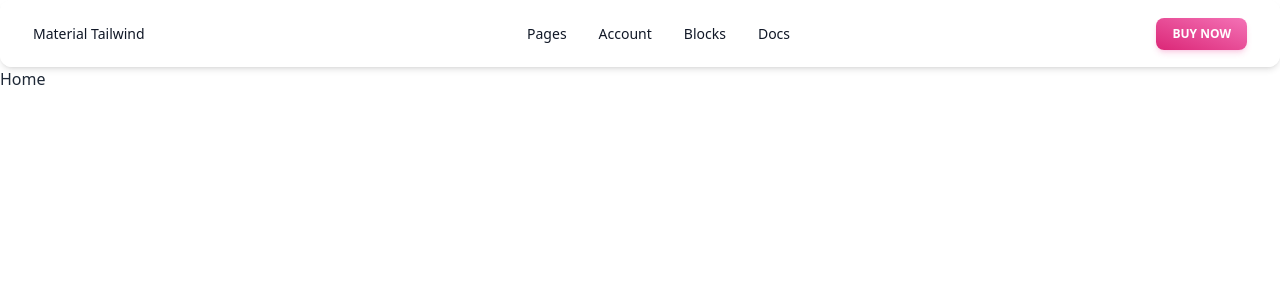
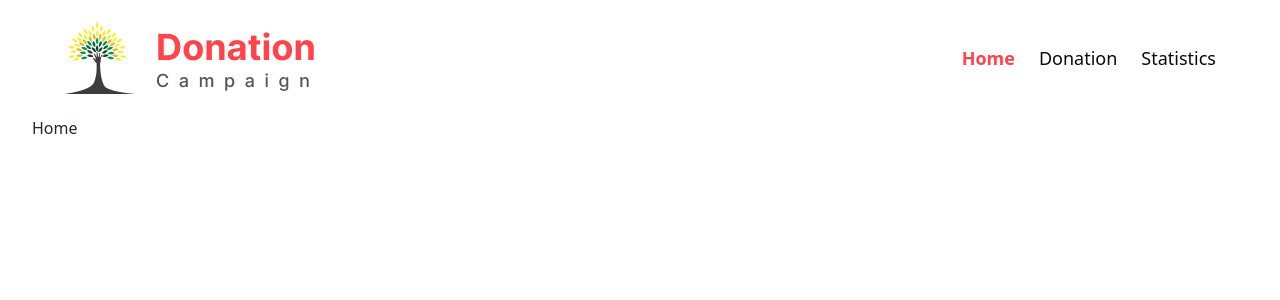
Before and after one commit to developerbadsa/Donation-Campaign, a React (Vite) app: page / in a window 1280 px wide. Shown: the top 300 px of the page. Built offline with nearby package versions, Linux system fonts and the light colour scheme.

Commit message:
created responsive navbar with controled all route link for project

```diff
--- a/src/Layout/Layout.jsx
+++ b/src/Layout/Layout.jsx
@@ -1,10 +1,10 @@
-import React from 'react';
+
 import { Outlet } from 'react-router-dom';
 import Navbar from '../assets/Components/Header/Navbar';
 
 const Layout = () => {
       return (
-            <div>
+            <div className='container mx-auto px-8'>
                   <Navbar></Navbar>
                   <Outlet></Outlet>
             </div>
--- /dev/null
+++ b/src/Pages/Donation/Donation.jsx
@@ -0,0 +1,11 @@
+
+
+const Donation = () => {
+      return (
+            <div>
+                  Donation
+            </div>
+      );
+};
+
+export default Donation;
--- /dev/null
+++ b/src/Pages/Statistics/Statistics.jsx
@@ -0,0 +1,11 @@
+
+
+const Statistics = () => {
+      return (
+            <div>
+                  statistics
+            </div>
+      );
+};
+
+export default Statistics;
--- /dev/null
+++ b/src/assets/Components/Header/Logo/Logo.jsx
@@ -0,0 +1,13 @@
+
+
+const Logo = () => {
+      return (
+            <div>
+                  <a  className="mr-4 block cursor-pointer py-1.5 font-sans text-sm font-normal leading-normal text-inherit antialiased" >
+                        <img src="../../../../../public/logo/Logo.png" alt="" />
+                  </a>
+            </div>
+      );
+};
+
+export default Logo;
--- a/src/assets/Components/Header/Navbar.jsx
+++ b/src/assets/Components/Header/Navbar.jsx
@@ -1,46 +1,46 @@
+import { NavLink } from "react-router-dom";
+import Logo from "./Logo/Logo";
 
 
 const Navbar = () => {
       return (
             <div>
-                  <nav className="mx-auto block w-full max-w-screen-xl rounded-xl border border-white/80 bg-white bg-opacity-80 py-2 px-4 text-white shadow-md backdrop-blur-2xl backdrop-saturate-200 lg:px-8 lg:py-4">
+                  <nav className="mx-auto   bg-white bg-transparent py-2 text-white lg:px-8 lg:py-4">
                         <div>
                               <div className="container mx-auto flex items-center justify-between text-gray-900">
-                                    <a
-                                          href="#"
-                                          className="mr-4 block cursor-pointer py-1.5 font-sans text-sm font-normal leading-normal text-inherit antialiased"
-                                    >
-                                          <span>Material Tailwind</span>
-                                    </a>
-                                    <ul className="hidden items-center gap-6 lg:flex">
-                                          <li className="block p-1 font-sans text-sm font-normal leading-normal text-inherit antialiased">
-                                                <a className="flex items-center" href="#">
-                                                      Pages
-                                                </a>
+                                    <Logo></Logo>
+                                    <ul className="hidden items-center gap-6 text-lg  text-[#0B0B0B] lg:flex">
+                                          <li>
+                                                <NavLink
+                                                      to="/"
+                                                      className={({ isActive, isPending }) =>
+                                                            isPending ? "" : isActive ? "text-[#FF444A] font-bold" : ""
+                                                      }
+                                                >
+                                                      Home
+                                                </NavLink>
                                           </li>
-                                          <li className="block p-1 font-sans text-sm font-normal leading-normal text-inherit antialiased">
-                                                <a className="flex items-center" href="#">
-                                                      Account
-                                                </a>
+                                          <li>
+                                                <NavLink
+                                                      to="/donation"
+                                                      className={({ isActive, isPending }) =>
+                                                            isPending ? "" : isActive ? "text-[#FF444A] font-bold" : ""
+                                                      }
+                                                >
+                                                      Donation
+                                                </NavLink>
                                           </li>
-                                          <li className="block p-1 font-sans text-sm font-normal leading-normal text-inherit antialiased">
-                                                <a className="flex items-center" href="#">
-                                                      Blocks
-                                                </a>
-                                          </li>
-                                          <li className="block p-1 font-sans text-sm font-normal leading-normal text-inherit antialiased">
-                                                <a className="flex items-center" href="#">
-                                                      Docs
-                                                </a>
+                                          <li>
+                                                <NavLink
+                                                      to="/statistics"
+                                                      className={({ isActive, isPending }) =>
+                                                            isPending ? "" : isActive ? "text-[#FF444A] font-bold" : ""
+                                                      }
+                                                >
+                                                      Statistics
+                                                </NavLink>
                                           </li>
                                     </ul>
-                                    <button
-                                          className="middle none center hidden rounded-lg bg-gradient-to-tr from-pink-600 to-pink-400 py-2 px-4 font-sans text-xs font-bold uppercase text-white shadow-md shadow-pink-500/20 transition-all hover:shadow-lg hover:shadow-pink-500/40 active:opacity-[0.85] disabled:pointer-events-none disabled:opacity-50 disabled:shadow-none lg:inline-block"
-                                          type="button"
-                                          data-ripple-light="true"
-                                    >
-                                          <span>Buy Now</span>
-                                    </button>
                                     <button
                                           className="middle none relative ml-auto h-6 max-h-[40px] w-6 max-w-[40px] rounded-lg text-center font-sans text-xs font-medium uppercase text-blue-gray-500 transition-all hover:bg-transparent focus:bg-transparent active:bg-transparent disabled:pointer-events-none disabled:opacity-50 disabled:shadow-none lg:hidden"
                                           data-collapse-target="navbar"
```
Also changed, not shown: src/Route/Route.jsx (+10 -0 lines).
